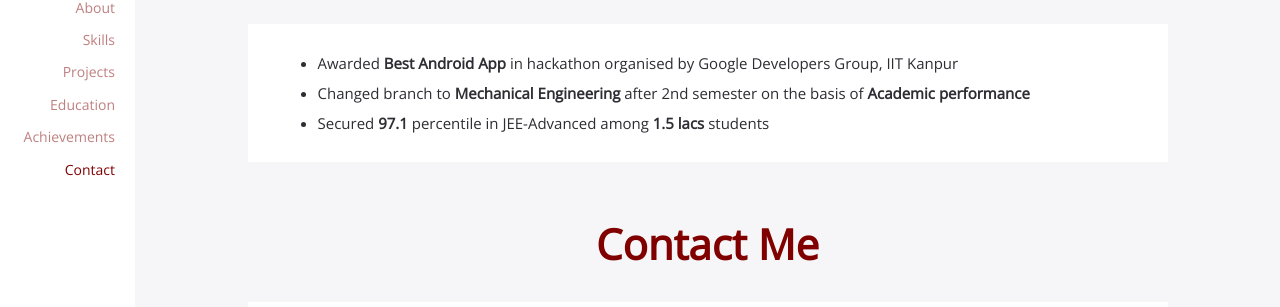
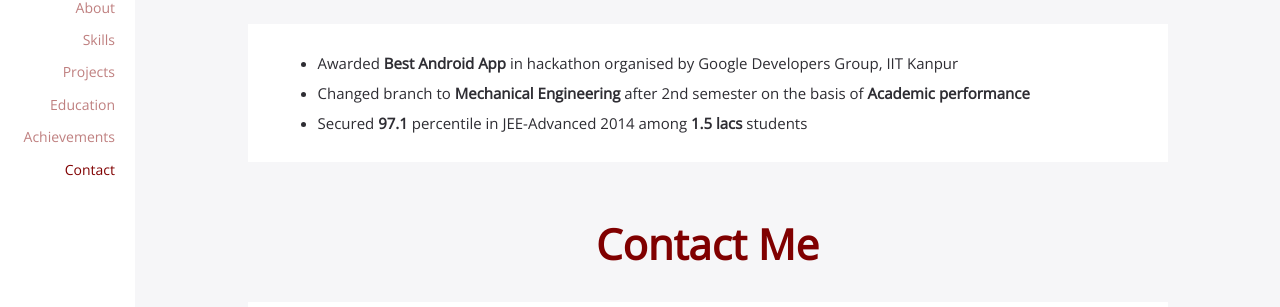
Before and after one commit to shivnshu/homepage, a Jekyll site: the page built from index.html, in a window 1280 px wide and 900 px high, scrolled down 4352 px. Shown: the part 390-697 px from the top of the window. Built offline with Jekyll 4.4.1, drawn with Linux system fonts in a browser that asks for light colours; nearby versions of some CDN libraries; Markdown is read by kramdown in place of the engine named in the settings.

Commit message:
minor changes

```diff
--- a/_includes/section-achievements.html
+++ b/_includes/section-achievements.html
@@ -1 +1 @@
-<section id="achievements-section-btn" class="achievements-section"><h2 class="animateItUp inVisible">Achievements</h2><div class="achievements animateItUp inVisible"><ul><li>Awarded <strong>Best Android App </strong><normal>in hackathon organised by Google Developers Group, IIT Kanpur</normal></li><li>Changed branch to <strong>Mechanical Engineering </strong><normal>after 2nd semester on the basis of </normal><strong>Academic performance </strong></li><li>Secured <strong>97.1 </strong><normal>percentile in JEE-Advanced among </normal><strong>1.5 lacs </strong><normal>students </normal></li></ul></div></section>
+<section id="achievements-section-btn" class="achievements-section"><h2 class="animateItUp inVisible">Achievements</h2><div class="achievements animateItUp inVisible"><ul><li>Awarded <strong>Best Android App </strong><normal>in hackathon organised by Google Developers Group, IIT Kanpur</normal></li><li>Changed branch to <strong>Mechanical Engineering </strong><normal>after 2nd semester on the basis of </normal><strong>Academic performance </strong></li><li>Secured <strong>97.1 </strong><normal>percentile in JEE-Advanced 2014 among </normal><strong>1.5 lacs </strong><normal>students </normal></li></ul></div></section>
--- a/_jadefiles/section-achievements.jade
+++ b/_jadefiles/section-achievements.jade
@@ -12,6 +12,6 @@ section.achievements-section#achievements-section-btn
                 strong Academic performance
             li Secured
                 strong 97.1
-                normal percentile in JEE-Advanced among
+                normal percentile in JEE-Advanced 2014 among
                 strong 1.5 lacs
                 normal students
```
Also changed, not shown: 1 other file.
